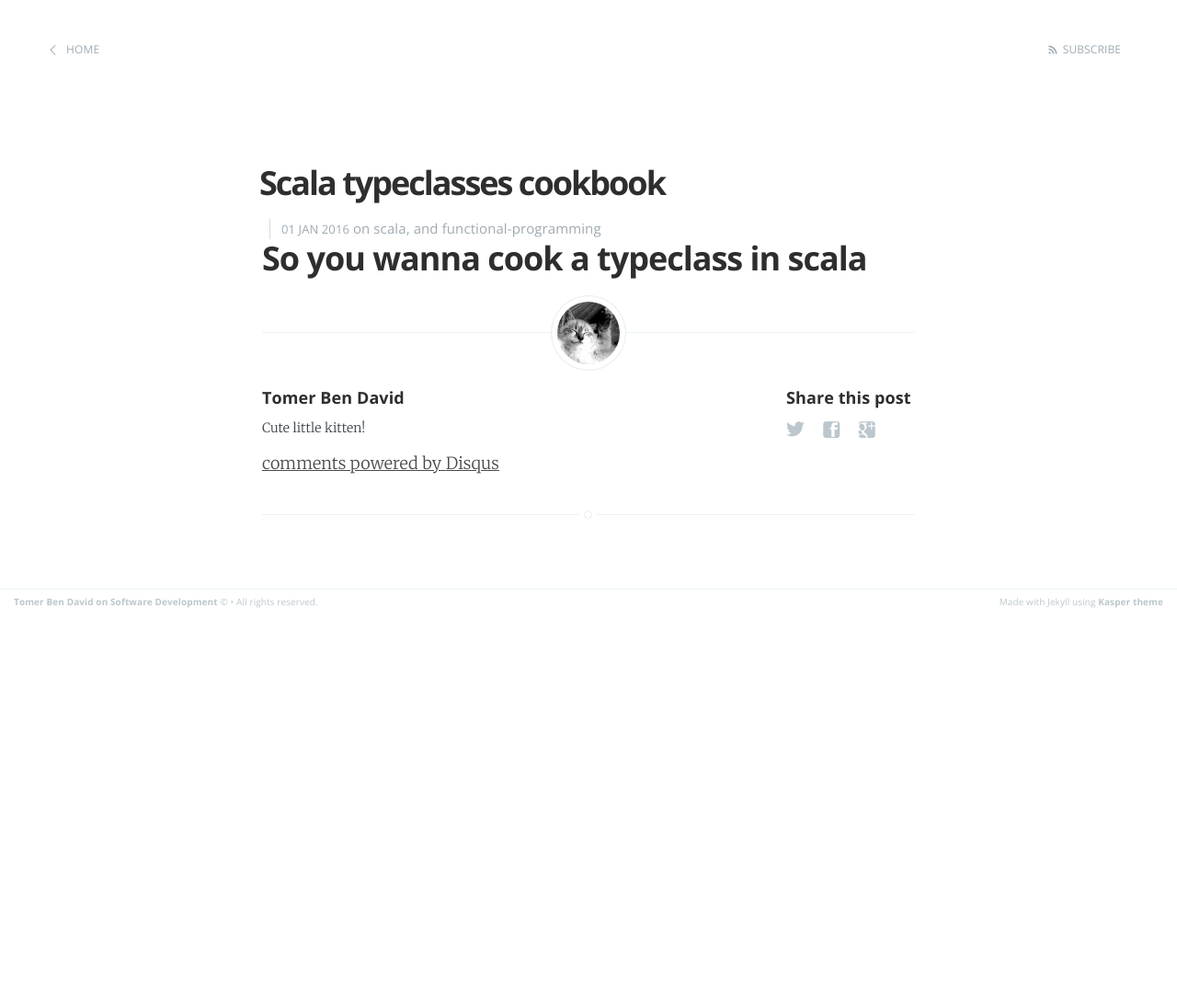
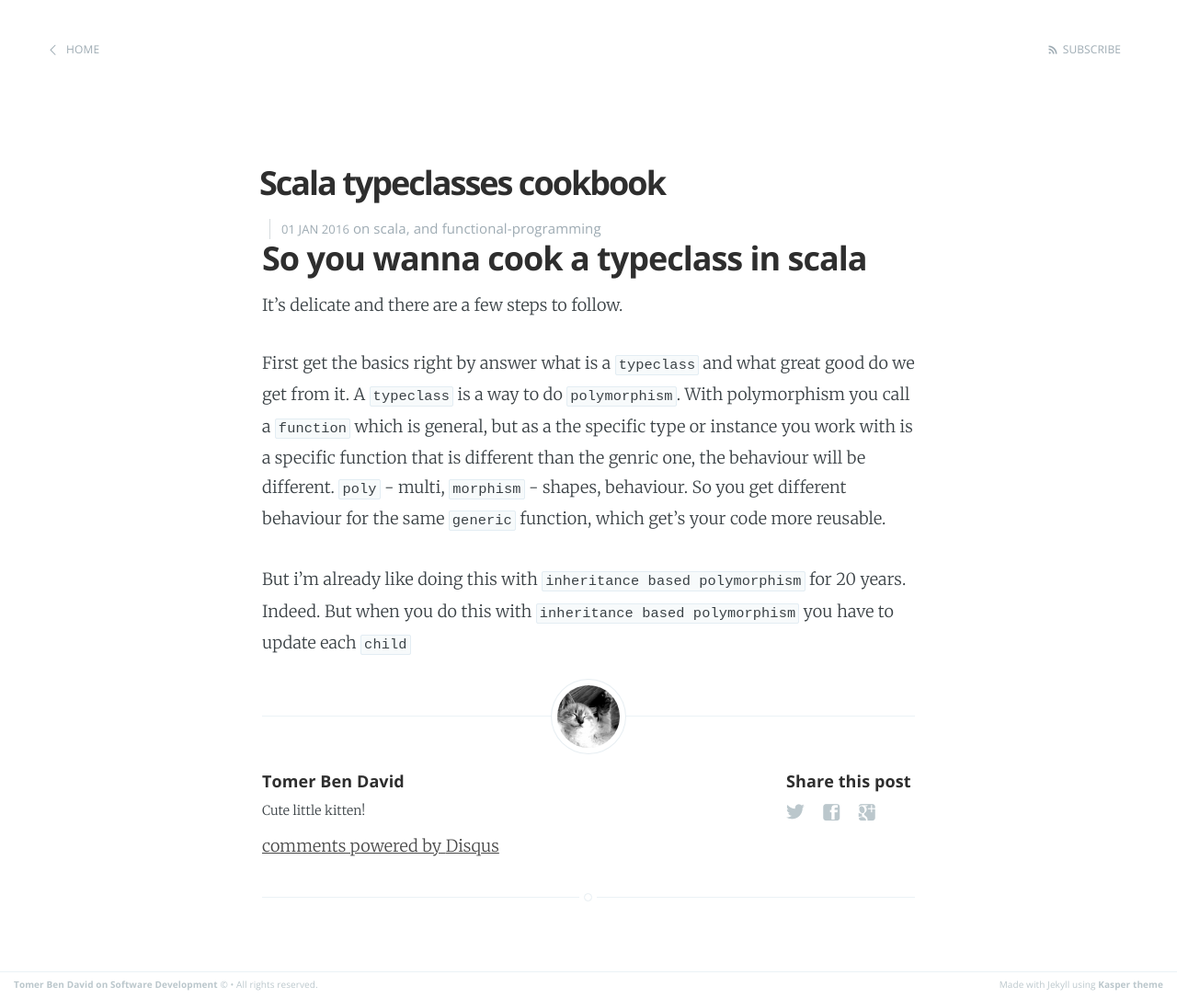
Before and after one commit to tomer-ben-david/tomer-ben-david.github.io.jekyll, a Jekyll site: the page built from _posts/2016/2016-01-01-scala-typeclasses-cookbook.md, in a window 1280 px wide. Shown: the whole page at 92% size. Built offline with Jekyll 4.4.1, drawn with Linux system fonts in a browser that asks for light colours; Markdown is read by kramdown in place of the engine named in the settings; comment, search, counter and statistics services are not loaded; before the commit the page ends 900 px from its top, so only the background shows below that.

Commit message:
+scala typeclasses

```diff
--- a/_posts/2016/2016-01-01-scala-typeclasses-cookbook.md
+++ b/_posts/2016/2016-01-01-scala-typeclasses-cookbook.md
@@ -7,3 +7,9 @@ comments: true
 published: true
 ---
 ## So you wanna cook a typeclass in scala
+
+It's delicate and there are a few steps to follow.
+
+First get the basics right by answer what is a `typeclass` and what great good do we get from it.  A `typeclass` is a way to do `polymorphism`.  With polymorphism you call a `function` which is general, but as a the specific type or instance you work with is a specific function that is different than the genric one, the behaviour will be different.  `poly` - multi, `morphism` - shapes, behaviour.  So you get different behaviour for the same `generic` function, which get's your code more reusable.
+
+But i'm already like doing this with `inheritance based polymorphism` for 20 years.  Indeed.  But when you do this with `inheritance based polymorphism` you have to update each `child`
```
